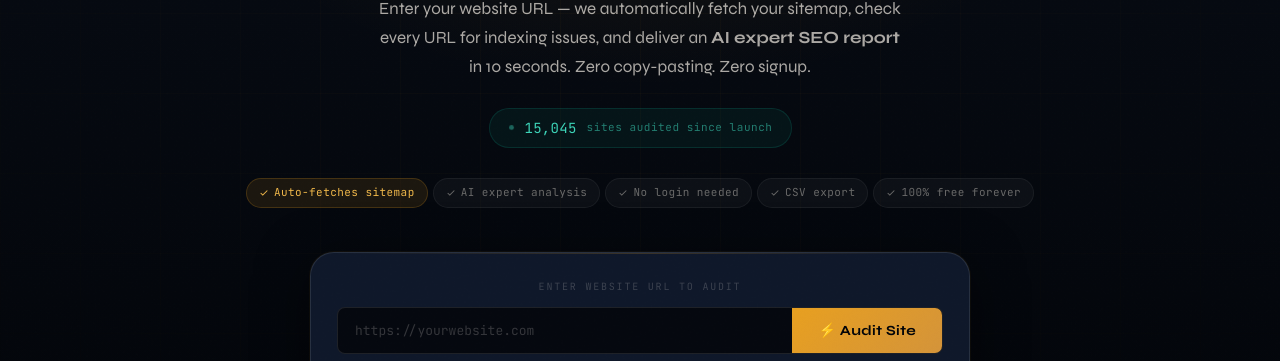
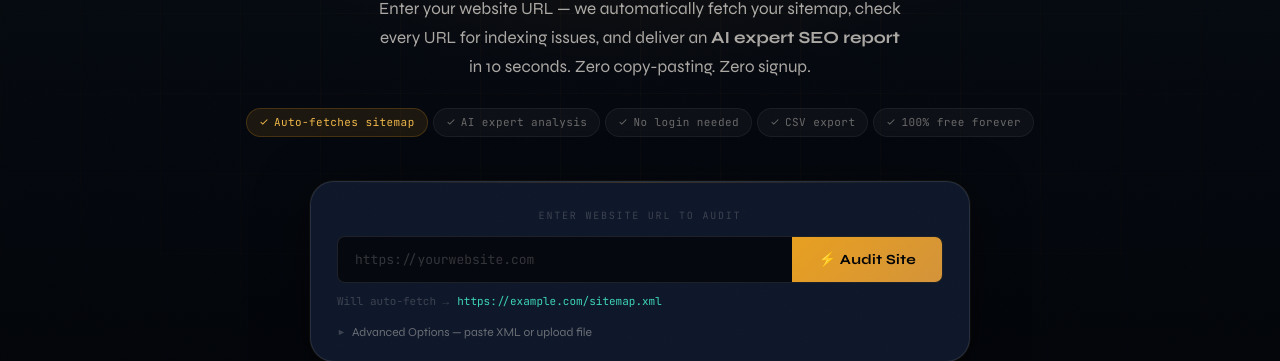
Before and after one commit to Krishh-digital/sitemap_audit, a website: page public/index.html in a window 1280 px wide. Shown: the part 369-730 px from the top of the page. Drawn offline with Linux system fonts and the light colour scheme.

Commit message:
removed live website count

```diff
--- a/public/index.html
+++ b/public/index.html
@@ -505,11 +505,11 @@
     <div class="eyebrow"><span class="e-dot"></span>Free Sitemap Checker &middot; No Login &middot; Instant Results</div>
     <h1 class="h1">Find Out Why Google Isn&rsquo;t<br><em>Indexing Your Pages</em></h1>
     <p class="hero-p">Enter your website URL &mdash; we automatically fetch your sitemap, check every URL for indexing issues, and deliver an <strong>AI expert SEO report</strong> in 10 seconds. Zero copy-pasting. Zero signup.</p>
-    <div class="lc">
+    <!-- <div class="lc">
       <span class="lc-dot"></span>
       <span class="lc-n" id="liveCount">0</span>
       <span class="lc-l">sites audited since launch</span>
-    </div>
+    </div> -->
     <div class="trust">
       <div class="tr gold"><svg viewBox="0 0 24 24"><polyline points="20 6 9 17 4 12"/></svg>Auto-fetches sitemap</div>
       <div class="tr"><svg viewBox="0 0 24 24"><polyline points="20 6 9 17 4 12"/></svg>AI expert analysis</div>
```
